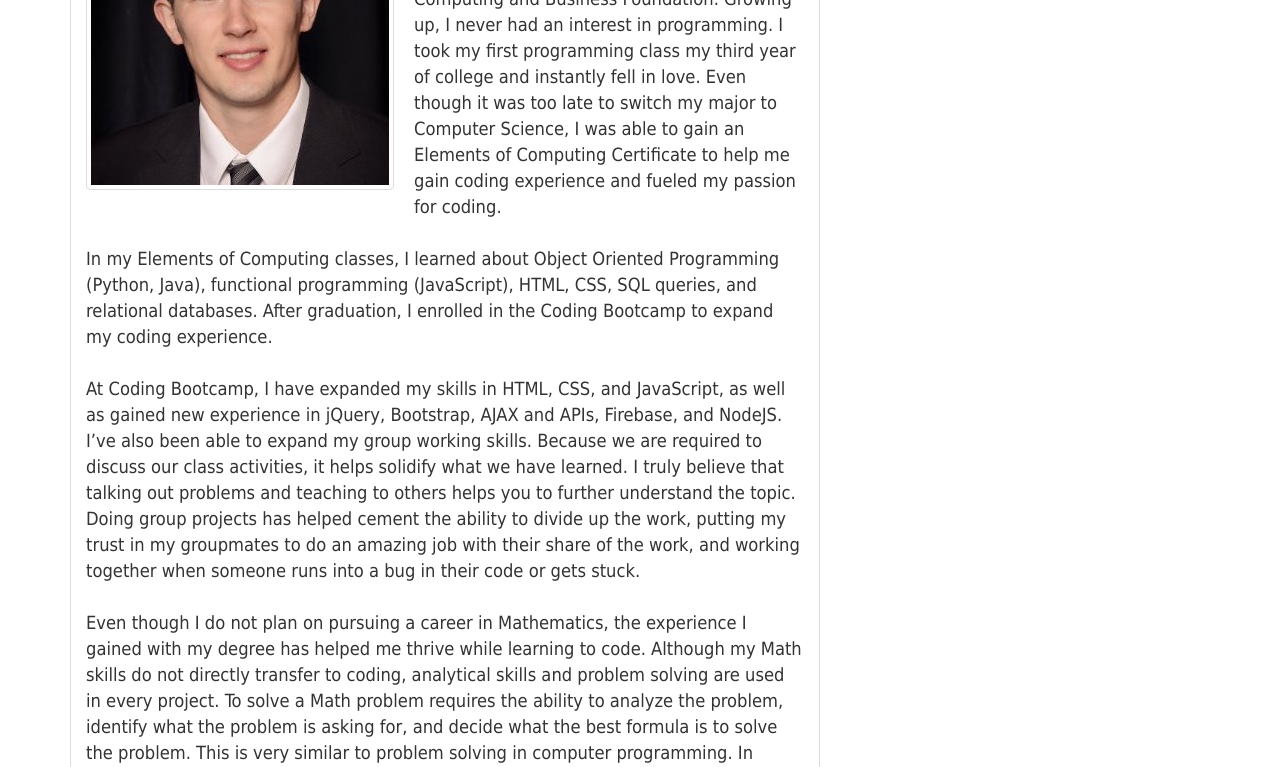
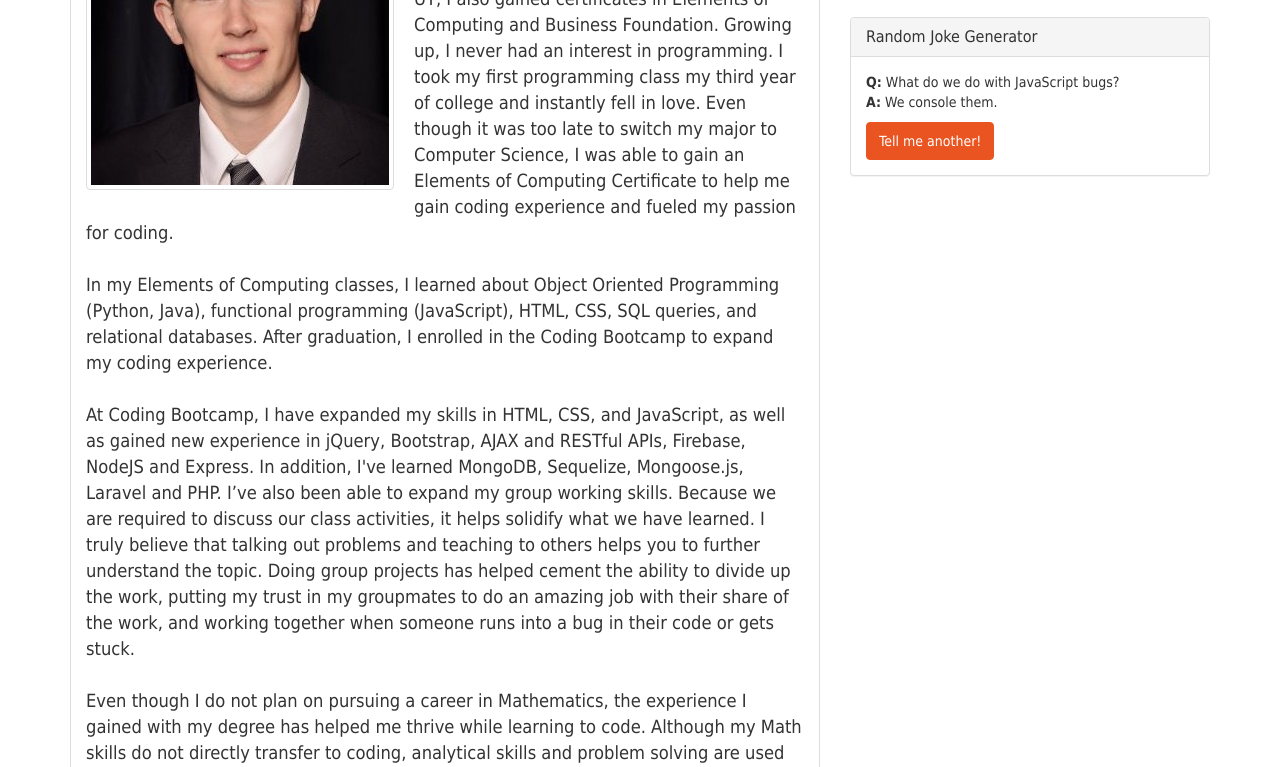
Before and after one commit to amyhre16/Portfolio, a website: page index.html in a window 1280 px wide. Shown: the part 361-1128 px from the top of the page. Drawn offline with nearby package versions, Linux system fonts and the light colour scheme.

Commit message:
Created public/assets/js/joke.js Added joke.js to index.html joke.js displays random jokes

```diff
--- a/index.html
+++ b/index.html
@@ -9,6 +9,7 @@
 	<link rel="stylesheet" type="text/css" href="/font-awesome-4.6.3/css/font-awesome.css" />
 	<link rel="stylesheet" type="text/css" href="/font-awesome-4.6.3/css/font-awesome.min.css" />
 	<script src="https://code.jquery.com/jquery-1.10.2.min.js"></script>
+	<script src="/assets/js/joke.js"></script>
 	<script src="https://maxcdn.bootstrapcdn.com/bootstrap/3.3.7/js/bootstrap.min.js"></script>
 	<link rel="icon" href="/assets/images/favicon.ico">
 </head>
@@ -47,11 +48,11 @@
 					</div>
 					<div class="panel-body">
 						<img src="/assets/images/profile_picture.jpg" class="thumbnail img-responsive media-object" style="float: left; margin-right: 20px;">
-						<span style="font-size: 130%;">My name is Anthony Myhre. In May 2016, I graduated from The University of Texas at Austin with a degree in Mathematics. While at UT, I also gained certificates in Elements of Computing and Business Foundation. Growing up, I never had an interest in programming. I took my first programming class my third year of college and instantly fell in love. Even though it was too late to switch my major to Computer Science, I was able to gain an Elements of Computing Certificate to help me gain coding experience and fueled my passion for coding.
+						<span style="font-size: 130%;">My name is Anthony Myhre <br /><em>(Pronounced: MY-ree)</em>. In May 2016, I graduated from The University of Texas at Austin with a degree in Mathematics. While at UT, I also gained certificates in Elements of Computing and Business Foundation. Growing up, I never had an interest in programming. I took my first programming class my third year of college and instantly fell in love. Even though it was too late to switch my major to Computer Science, I was able to gain an Elements of Computing Certificate to help me gain coding experience and fueled my passion for coding.
 						<br /><br />
 						In my Elements of Computing classes, I learned about Object Oriented Programming (Python, Java), functional programming (JavaScript), HTML, CSS, SQL queries, and relational databases. After graduation, I enrolled in the Coding Bootcamp to expand my coding experience.
 						<br /><br />
-						At Coding Bootcamp, I have expanded my skills in HTML, CSS, and JavaScript, as well as gained new experience in jQuery, Bootstrap, AJAX and APIs, Firebase, and NodeJS. I’ve also been able to expand my group working skills. Because we are required to discuss our class activities, it helps solidify what we have learned. I truly believe that talking out problems and teaching to others helps you to further understand the topic. Doing group projects has helped cement the ability to divide up the work, putting my trust in my groupmates to do an amazing job with their share of the work, and working together when someone runs into a bug in their code or gets stuck.
+						At Coding Bootcamp, I have expanded my skills in HTML, CSS, and JavaScript, as well as gained new experience in jQuery, Bootstrap, AJAX and RESTful APIs, Firebase, NodeJS and Express. In addition, I've learned MongoDB, Sequelize, Mongoose.js, Laravel and PHP. I’ve also been able to expand my group working skills. Because we are required to discuss our class activities, it helps solidify what we have learned. I truly believe that talking out problems and teaching to others helps you to further understand the topic. Doing group projects has helped cement the ability to divide up the work, putting my trust in my groupmates to do an amazing job with their share of the work, and working together when someone runs into a bug in their code or gets stuck.
 						<br /><br />
 						Even though I do not plan on pursuing a career in Mathematics, the experience I gained with my degree has helped me thrive while learning to code. Although my Math skills do not directly transfer to coding, analytical skills and problem solving are used in every project. To solve a Math problem requires the ability to analyze the problem, identify what the problem is asking for, and decide what the best formula is to solve the problem. This is very similar to problem solving in computer programming. In programming, if you do not plan how you are going to attack the problem before you begin coding, writing your program will be much more difficult.
 						<br /><br />
@@ -76,6 +77,16 @@
 						</div>
 					</div>
 				</div>
+
+				<div class="panel panel-default">
+					<div class="panel-heading">
+						<h3 class="panel-title">Random Joke Generator</h3>
+					</div>
+					<div class="panel-body">
+						<p id="joke"></p>
+						<button type="button" class="btn btn-primary" id="joke-button">Tell me another!</button>
+					</div>
+				</div>
 			</div>
 		</div>
 	</div>
--- /dev/null
+++ b/public/assets/js/joke.js
@@ -0,0 +1,64 @@
+$(document).ready(function() {
+	var jokes = [
+		"<em><strong>Algorithm</strong> (noun)</em><br />Word used by programmers when...they do not want to explain what they did.",
+		"<strong>Q:</strong> What's the object-oriented way to become wealthy?<br />" +
+			"<strong>A:</strong> Inheritance.",
+		"<strong>Q:</strong> What do you call a programmer from Finland?<br />" +
+			"<strong>A:</strong> Nerdic.",
+		"<strong>Q:</strong> What is a programmer's favourite hangout place?<br />" +
+			"<strong>A:</strong> Foo Bar.",
+		"<strong>Q:</strong> Why did the programmer quit its job?<br />" +
+			"<strong>A:</strong> Because he didn't get arrays.",
+		"<strong>Q:</strong> 0 is false and 1 is true, right?<br />" +
+			"<strong>A:</strong> 1",
+		"<strong>Q:</strong> Why do Java programmers have to wear glasses?<br />" +
+			"<strong>A:</strong> Because they don't C#.",
+		"How do you tell HTML from HTML5?<br />" +
+			"Try it out in Internet Explorer. Did it work? No? It's HTML5.",
+		"Real programmers count from 0.",
+		"Chuck Norris writes code...that optimizes itself.",
+		"Chuck Norris <em>can</em> simply walk to Mordor.",
+		"<strong>Q:</strong> What do you call a bear with no teeth?<br />" +
+			"<strong>A:</strong> A gummy-bear.",
+		"<strong>Q:</strong> What do you get when you combine an alien with a kangaroo?<br />" +
+			"<strong>A:</strong> A Mars-upial.",
+		"Two television antennas met on a roof, fell in love, and got married. The ceremony wasn't very special, but the reception was excellent.",
+		"A foo walks into a bar, takes a look around and says \"Hello, World!\"",
+		"99 little bugs in the code,<br />99 little bugs in the code.<br />" +
+			"1 bug fixed...try it again, 100 little bugs in the code.",
+		"3 SQL Databases walked into a NoSQL bar.<br />" +
+			"A little while later they walked out...because they couldn't find a table.",
+		"<strong>Q:</strong> What do we do with JavaScript bugs?<br />" +
+			"<strong>A:</strong> We console them.",
+		"The programmer got stuck in the shower because the instructions on the shampoo bottle said <u><em>Lather. Rinse. Repeat.</em></u>",
+		"A SQL query goes into a bar, walks up to two tables and asks \"Can I join you?",
+		"[\"hip\", \"hip\"]",
+		"<em>An optimist says:</em> \"The glass is half-full\"<br />" +
+			"<em>A pessimist says:</em> \"The glass is half-empty\"<br />" +
+			"<em>A programmer says:</em> \"The glass is twice as large as necessary\"",
+		"<strong>Q:</strong> What's the worst thing about throwing a party in space?<br />" +
+			"<strong>A:</strong> You have to planet.",
+		"Yesterday a clown held the door open for me. I thought it was a nice jester.",
+		"I used to want to be a banker....but I lost interest.",
+		"I was walking through a quarry and said to the foreman, \"That's a big rock!\" \"Boulder,\" he replied. So I puffed out my chest and shouted, \"Look at that enormous rock over there!!\"",
+		"It's hard to explain puns to a kleptomaniac, because they always take things literally",
+		"Did you hear the joke about the German sausage? It was the wurst",
+		"There are 10 types of people in the world: Those who understand binary and those who don't.",
+		"A guy walks into a bar and asks for 1.014 root beers. The bartender says,\"I'll have to charge you extra, that's a root beer float.\" So the guy says, \"In that case, better make it a double.\"",
+		"In order to understand recursion, you must first understand recursion.",
+		"<strong>Q:</strong> What do you call it when a programmer throws up at IHOP?<br />" +
+			"<strong>A:</strong> A stack overflow.",
+		"// Solution to insomnia<br />" +
+			"while (!asleep) {<br />" +
+			"&nbsp&nbsp&nbsp&nbspsheep++;<br />}"
+	];
+
+	var random_index = Math.floor(Math.random() * jokes.length);
+
+	$("#joke").html(jokes[random_index]);
+
+	$(document).on('click', '#joke-button', function() {
+		random_index = Math.floor(Math.random() * jokes.length);
+		$("#joke").html(jokes[random_index]);
+	});
+});
```
